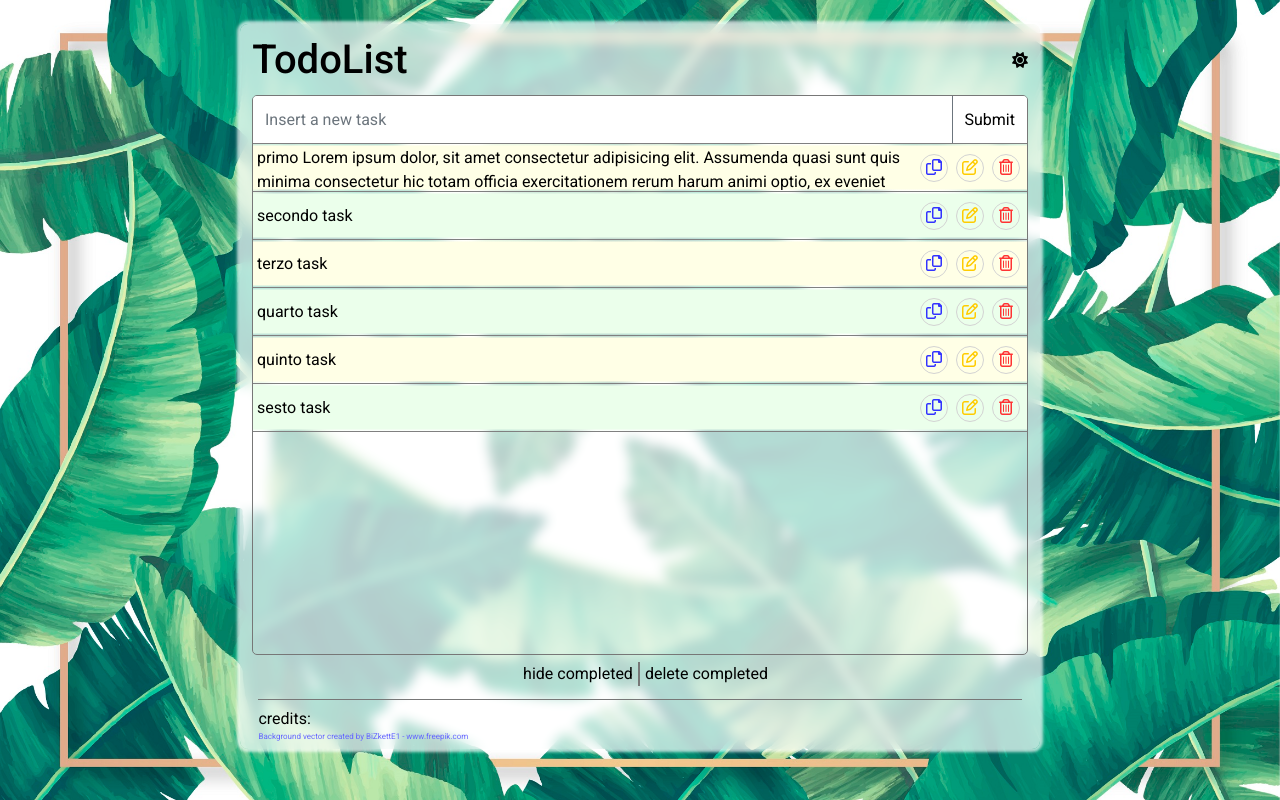
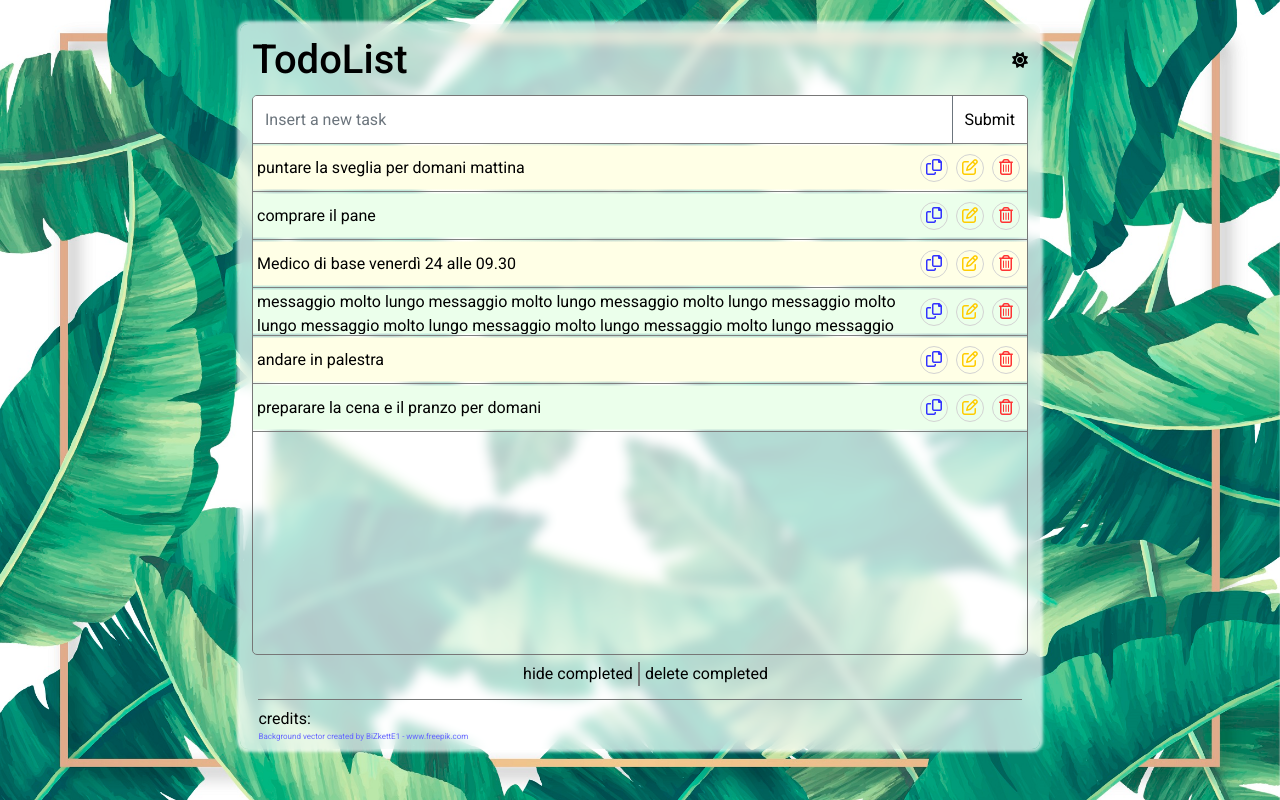
Before and after one commit to alessandroNessi/todolist_cli, a Vue app: page / in a window 1280 px wide. Built offline with nearby package versions, Linux system fonts and the light colour scheme; the HTML template or start-up script is replaced by a standard one.

Commit message:
modified tasks and favicon

```diff
--- a/src/App.vue
+++ b/src/App.vue
@@ -103,37 +103,37 @@ export default {
           status: "todo",
           editing: false,
           content:
-            "primo Lorem ipsum dolor, sit amet consectetur adipisicing elit. Assumenda quasi sunt quis minima consectetur hic totam officia exercitationem rerum harum animi optio, ex eveniet cupiditate quos, nulla dolor dolorum sapiente!",
+            "puntare la sveglia per domani mattina",
         },
         {
           id: 2,
           status: "todo",
           editing: false,
-          content: "secondo task",
+          content: "comprare il pane",
         },
         {
           id: 3,
           status: "todo",
           editing: false,
-          content: "terzo task",
+          content: "Medico di base venerdì 24 alle 09.30",
         },
         {
           id: 4,
           status: "todo",
           editing: false,
-          content: "quarto task",
+          content: "messaggio molto lungo messaggio molto lungo messaggio molto lungo messaggio molto lungo messaggio molto lungo messaggio molto lungo messaggio molto lungo messaggio molto lungo messaggio molto lungo messaggio molto lungo messaggio molto lungo messaggio molto lungo messaggio molto lungo messaggio molto lungo messaggio molto lungo messaggio molto lungo ",
         },
         {
           id: 5,
           status: "todo",
           editing: false,
-          content: "quinto task",
+          content: "andare in palestra",
         },
         {
           id: 6,
           status: "todo",
           editing: false,
-          content: "sesto task",
+          content: "preparare la cena e il pranzo per domani",
         },
       ],
     };
```
Also changed, not shown: src/assets/logo.png (deleted), 1 other file (tests, documents, lock files or other folders).
